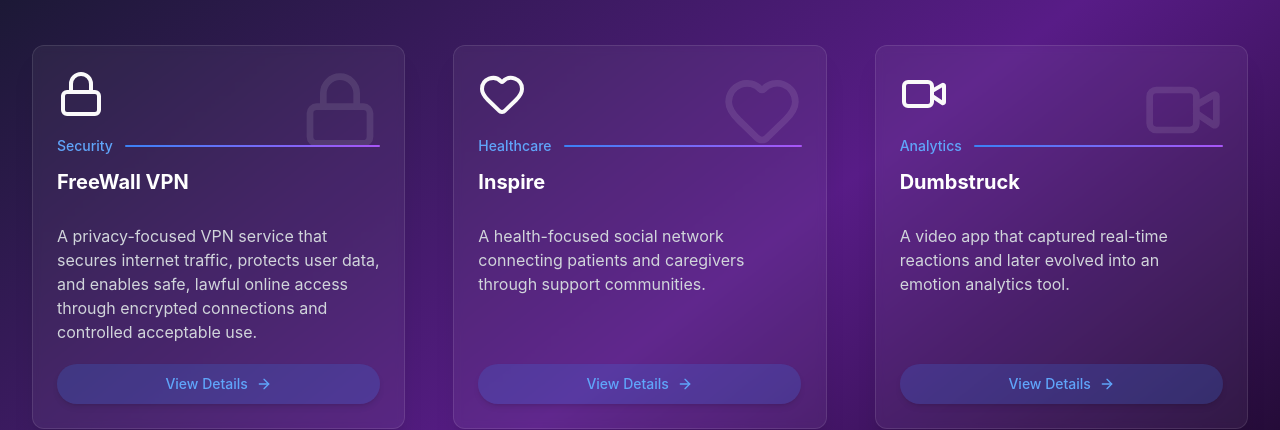
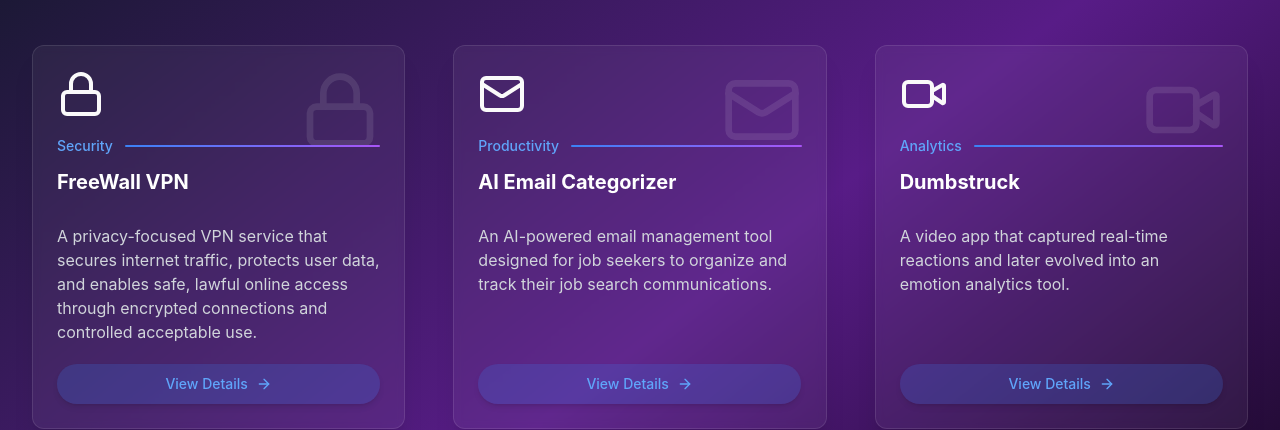
Before and after one commit to servintec-net/email-client, a React (Vite) app: page /products in a window 1280 px wide. Shown: the part 155-585 px from the top of the page. Built offline with nearby package versions, Linux system fonts and the light colour scheme.

Commit message:
added email desc

```diff
--- a/src/website/constants/data.js
+++ b/src/website/constants/data.js
@@ -3,7 +3,7 @@ import {
   Code2,
   Smartphone,
   Megaphone,
-  Heart,
+  Mail,
   Video,
   Lock,
 } from "lucide-react"
@@ -27,21 +27,22 @@ export const products = [
         FreeWall VPN provides robust security and privacy protection, ensuring your internet traffic is encrypted and your data remains protected while maintaining lawful and responsible usage.`,
   },
   {
-    name: "Inspire",
-    description: "A health-focused social network connecting patients and caregivers through support communities.",
-    category: "Healthcare",
-    icon: React.createElement(Heart, { className: "w-6 h-6 text-red-400 mb-4" }),
-    detailedDescription: `Inspire is a health-focused social network connecting patients and caregivers through support communities.
+    name: "AI Email Categorizer",
+    description: "An AI-powered email management tool designed for job seekers to organize and track their job search communications.",
+    category: "Productivity",
+    icon: React.createElement(Mail, { className: "w-6 h-6 text-blue-400 mb-4" }),
+    detailedDescription: `AI Email Categorizer is an AI-powered email management tool designed specifically for job seekers to organize and track their job search communications.
         <br/><br/>
         <strong>Key Features:</strong>
         <ul class="list-disc pl-5 space-y-2 mt-3 mb-4">
-          <li>Support communities for patients and caregivers</li>
-          <li>Health-focused social networking</li>
-          <li>Peer support and shared experiences</li>
-          <li>Resource sharing and information exchange</li>
-          <li>Privacy-focused community engagement</li>
+          <li>Automatic categorization of job application, interview, and recruiter emails</li>
+          <li>Smart labeling for offers, rejections, follow-ups, and required documents</li>
+          <li>Thread grouping by company and role</li>
+          <li>Priority detection for interview and time-sensitive messages</li>
+          <li>AI-powered drafting of professional replies and follow-up emails</li>
+          <li>Custom AI rules tailored for job search workflows</li>
         </ul>
-        Inspire creates meaningful connections between patients and caregivers, fostering support communities that help individuals navigate their health journeys together.`,
+        AI Email Categorizer streamlines the job search process by turning a busy inbox into a structured job pipeline, helping candidates stay organized, respond faster, and never miss important opportunities.`,
   },
   {
     name: "Dumbstruck",
--- a/src/website/pages/ProductsPage.jsx
+++ b/src/website/pages/ProductsPage.jsx
@@ -11,7 +11,7 @@ export default function ProductsPage() {
         <title>Our Products - Servintec</title>
         <meta
           name="description"
-          content="Explore Servintec's innovative products: Snapsheet, Inspire, Dumbstruck, and FreeWall VPN. Cutting-edge solutions for various industries."
+          content="Explore Servintec's innovative products: Snapsheet, AI Email Categorizer, Dumbstruck, and FreeWall VPN. Cutting-edge solutions for various industries."
         />
         <link rel="canonical" href="https://servintec.net/products" />
       </Helmet>
```
